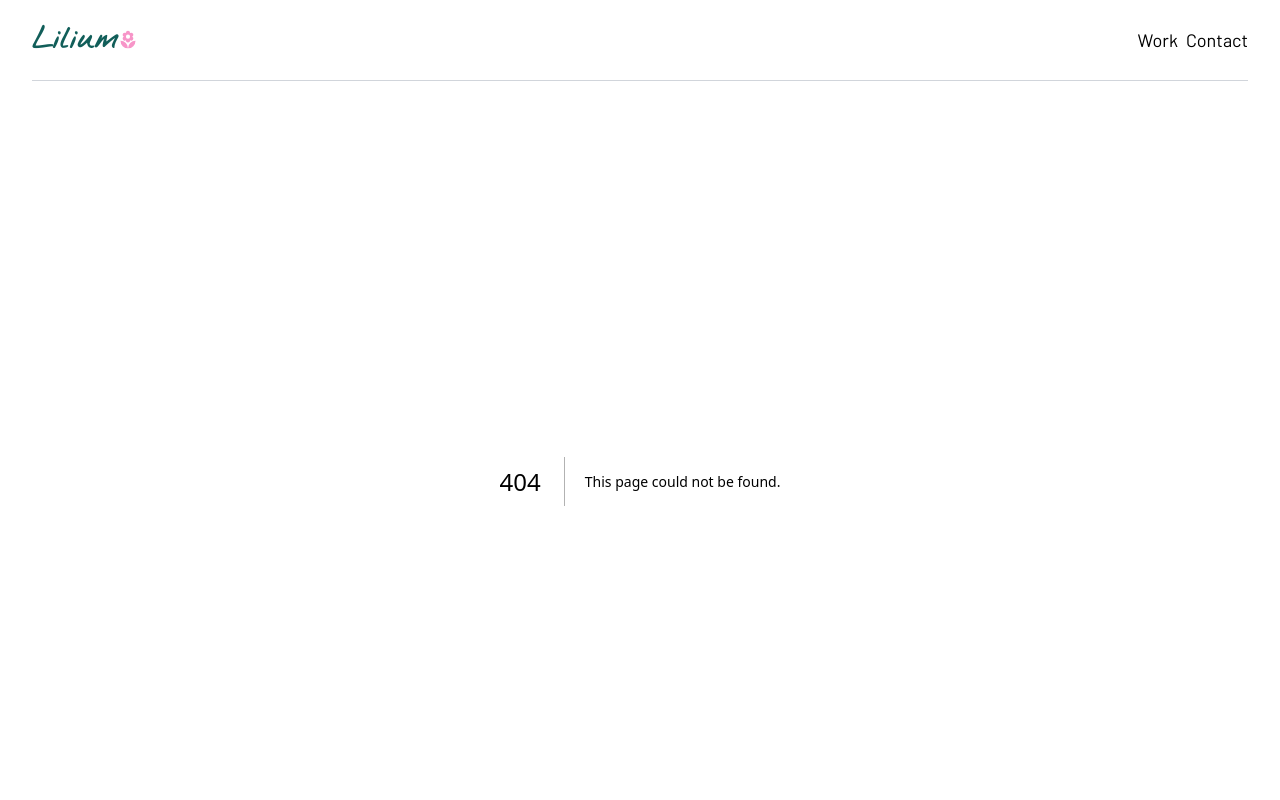
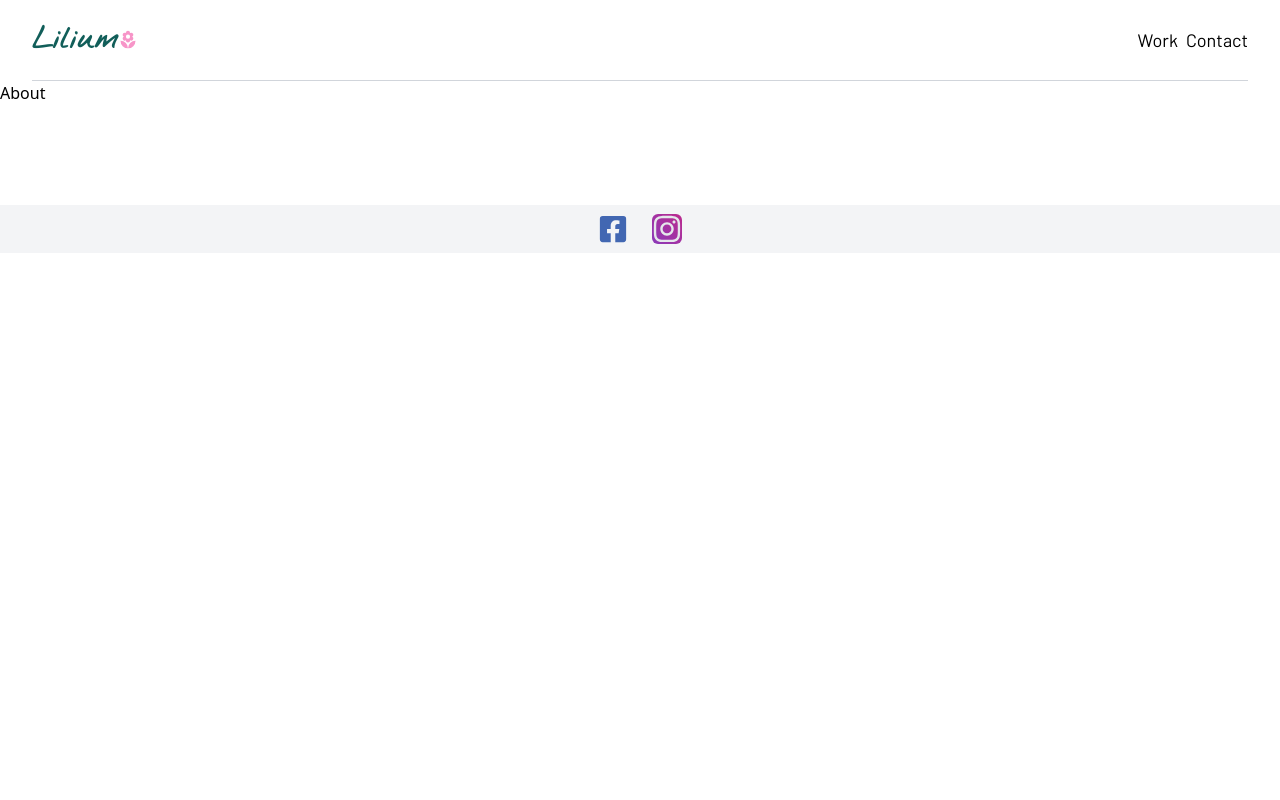
Before and after one commit to jonword/multistep-floral, a Next.js app: page /about in a window 1280 px wide. Before the commit this address had no page. Shown: the top 800 px of the page. Built offline with nearby package versions, Linux system fonts and the light colour scheme.

Commit message:
create about folder and page file

```diff
--- /dev/null
+++ b/src/pages/about/index.tsx
@@ -0,0 +1,7 @@
+import React from "react";
+
+const About = () => {
+  return <div>About</div>;
+};
+
+export default About;
```
